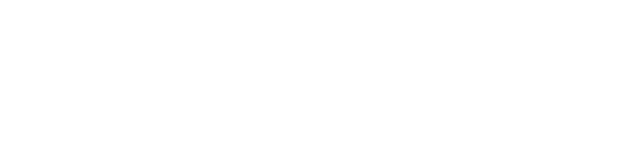
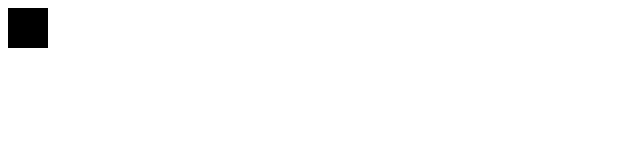
Before and after one commit to 0KateloK0/MinesweeperSolver, a React app in the folder client/: page / in a window 1280 px wide. Shown: the whole page, without its empty margins (0-640 px from the left). Built offline with nearby package versions, Linux system fonts and the light colour scheme.

Commit message:
Failed attempt at React

```diff
--- a/client/index.html
+++ b/client/index.html
@@ -4,11 +4,17 @@
 	<meta charset="UTF-8">
 	<meta name="viewport" content="width=device-width, initial-scale=1.0">
 	<title>MinesweeperSolver</title>
+	<style>
+		.field__cell {
+			width: 40px;
+			height: 40px;
+			background: black;
+		}
+	</style>
 </head>
 <body>
 	<div class="wrapper">
 		<div class="__react-root">
-
 		</div>
 	</div>
 	<script src="dist/bundle.js"></script>
--- a/client/src/index.js
+++ b/client/src/index.js
@@ -1,12 +1,41 @@
 import React from 'react'
 import ReactDOM from 'react-dom';
 
-function App (props) {
-	return (
-		<div className="field">
+const CELL_CLOSED = 0;
+const CELL_OPENED = 1;
 
-		</div>
-		)
+
+class Cell extends React.Component {
+	constructor (props) {
+		super(props);
+		this.state = {
+			status: CELL_CLOSED
+		};
+	}
+	render () {
+		return (
+			<div className={"field__cell field__cell_" + (this.state.status == CELL_CLOSED ? "closed" : "opened")}
+				onClick = {this.handleCellClick}
+			>
+			</div>
+			);
+	}
+	handleCellClick (e) {
+		this.setState({ status: CELL_OPENED });
+	}
+}
+
+class App extends React.Component {
+	constructor (props) {
+		super(props);
+	}
+	render () {
+		return (
+			<div className="field">
+				<Cell></Cell>
+			</div>
+		);
+	}
 }
 
 function renderReactApp (el) {
```
